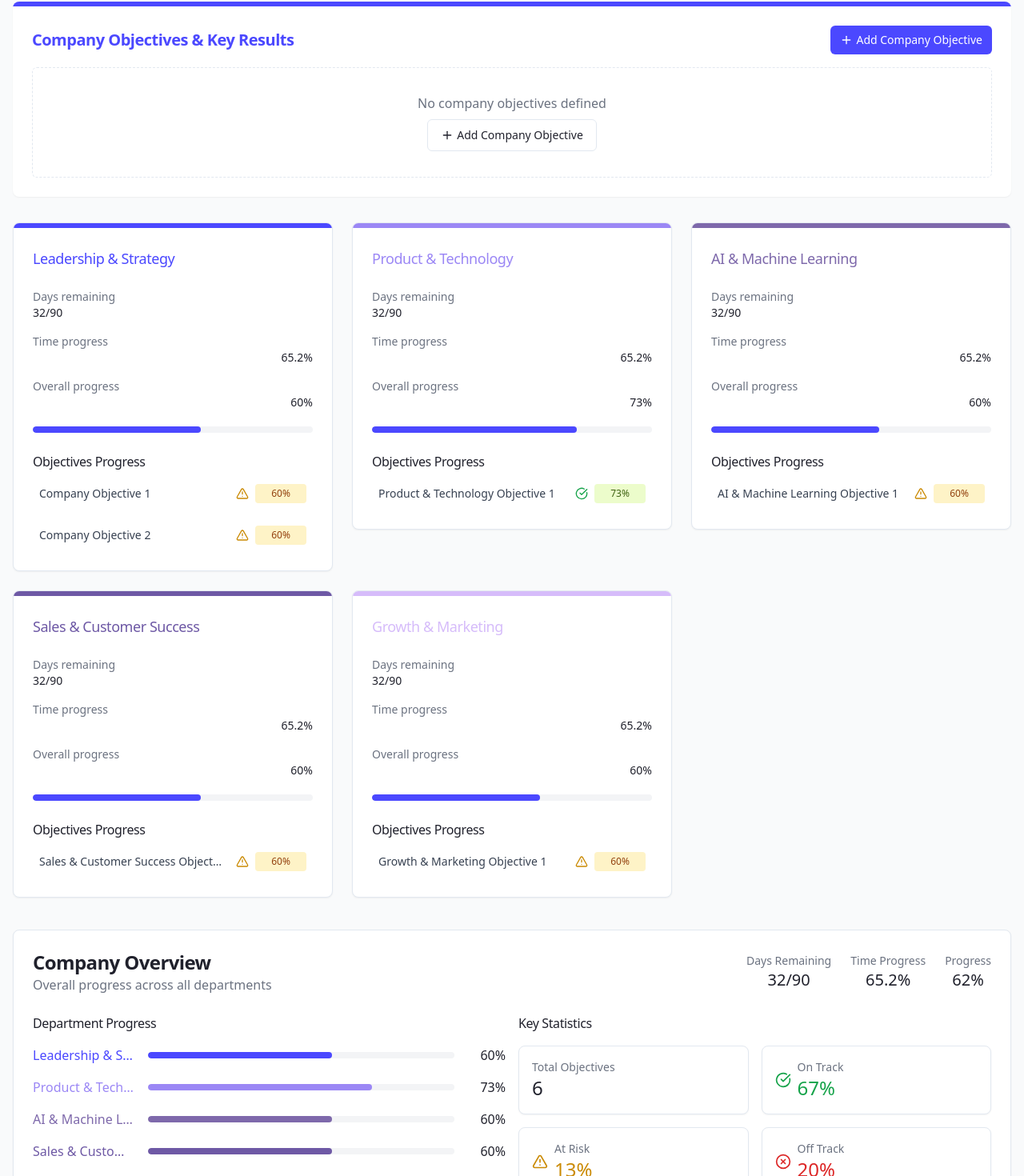
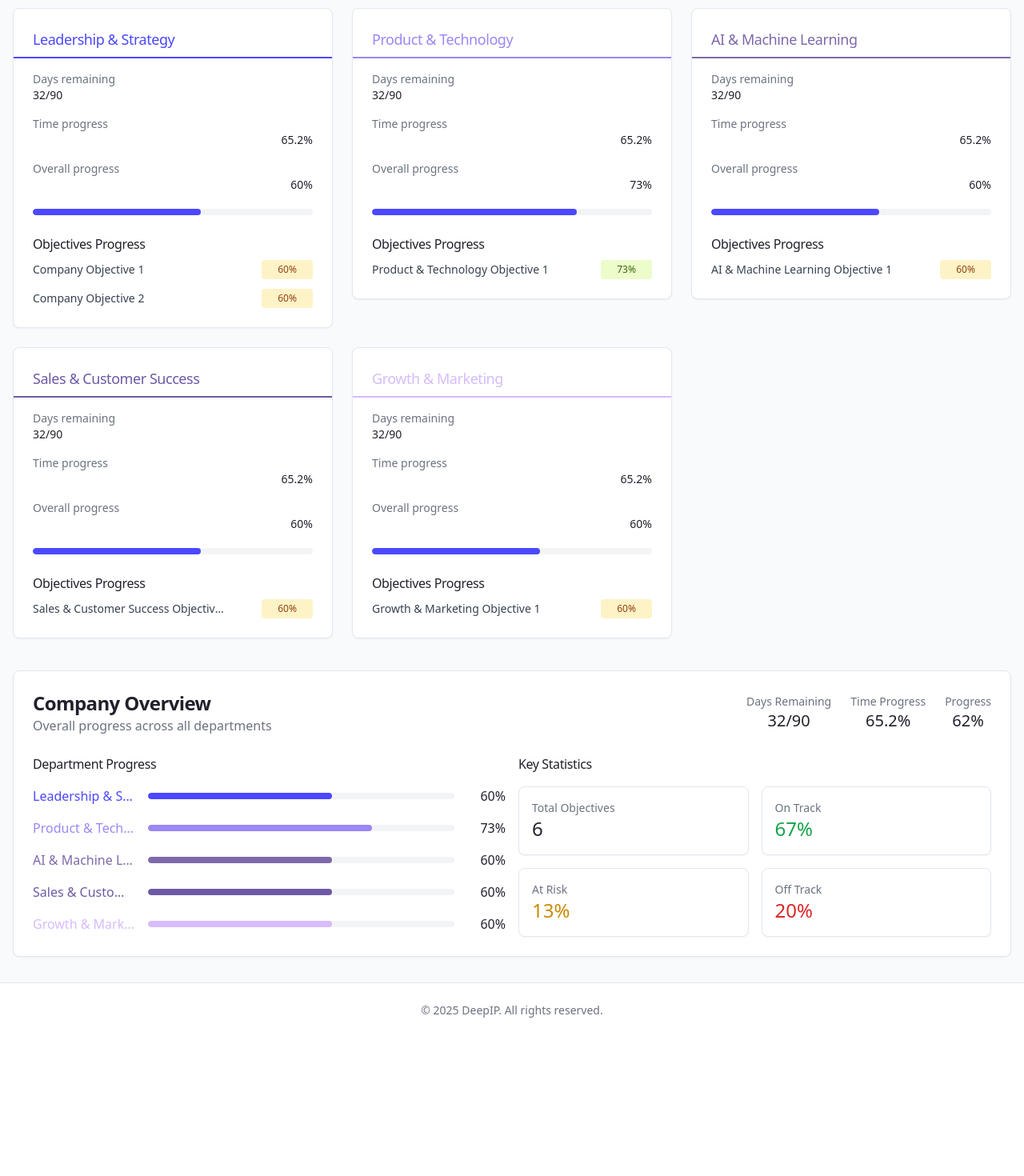
Before and after one commit to Pluurp/deepip-okr-flux, a React (Vite) app: page / in a window 1280 px wide. Shown: the part 355-1825 px from the top of the page at 80% size. After the commit the page ends 1652 px from the top, so only its background shows below. Built offline with nearby package versions, Linux system fonts and the light colour scheme.

Commit message:
Reverted to commit 125da8302ddf3f82cd1d17c847d9a5ab7191757a

```diff
--- a/src/components/DepartmentCard.tsx
+++ b/src/components/DepartmentCard.tsx
@@ -4,8 +4,6 @@ import { Card, CardContent, CardHeader, CardTitle } from "@/components/ui/card";
 import ProgressBar from "./ProgressBar";
 import { cn } from "@/lib/utils";
 import { Link } from "react-router-dom";
-import { AlertTriangle, CheckCircle, XCircle, Trophy, PlusCircle } from "lucide-react";
-import { Button } from "./ui/button";
 
 type DepartmentCardProps = {
   department: Department;
@@ -15,7 +13,6 @@ type DepartmentCardProps = {
     progress: number;
   }[];
   className?: string;
-  onAddObjective?: () => void;
 };
 
 const DepartmentCard = ({
@@ -23,21 +20,11 @@ const DepartmentCard = ({
   stats,
   objectives,
   className,
-  onAddObjective
 }: DepartmentCardProps) => {
-  // Function to get status icon based on progress
-  const getStatusIcon = (progress: number) => {
-    if (progress === 100) return <Trophy className="h-4 w-4 text-blue-600" />;
-    if (progress >= 70) return <CheckCircle className="h-4 w-4 text-green-600" />;
-    if (progress >= 30) return <AlertTriangle className="h-4 w-4 text-yellow-600" />;
-    return <XCircle className="h-4 w-4 text-red-600" />;
-  };
-
   return (
     <Link to={`/departments/${department.id}`}>
       <Card className={cn("overflow-hidden transition-all duration-300 hover:shadow-md hover:-translate-y-1", className)}>
-        <div className="h-1.5" style={{ backgroundColor: department.color }}></div>
-        <CardHeader className="pb-2">
+        <CardHeader className="pb-2" style={{ borderBottom: `2px solid ${department.color}` }}>
           <CardTitle className="text-lg font-medium" style={{ color: department.color }}>
             {department.name}
           </CardTitle>
@@ -83,31 +70,25 @@ const DepartmentCard = ({
 
           <div className="mt-4">
             <h4 className="font-medium mb-2">Objectives Progress</h4>
-            {objectives.length > 0 ? (
             <div className="space-y-3">
               {objectives.map((objective, index) => (
-                  <div key={index} className="flex justify-between items-center p-2 rounded-md hover:bg-gray-50">
+                <div key={index} className="flex justify-between items-center">
                   <span className="text-sm text-gray-700 truncate mr-4 max-w-[70%]">
                     {objective.title}
                   </span>
                   <div className="flex items-center gap-2">
-                      {getStatusIcon(objective.progress)}
                     <div
-                        className="w-16 h-6 rounded flex items-center justify-center text-xs font-medium"
+                      className="w-16 h-6 rounded flex items-center justify-center text-xs"
                       style={{
                         backgroundColor: objective.progress < 30
                           ? '#FFEDD5'
                           : objective.progress < 70
                             ? '#FEF3C7'
-                              : objective.progress === 100
-                                ? '#DBEAFE'
                             : '#ECFCCB',
                         color: objective.progress < 30
                           ? '#9A3412'
                           : objective.progress < 70
                             ? '#92400E'
-                              : objective.progress === 100
-                                ? '#1E40AF'
                             : '#3F6212'
                       }}
                     >
@@ -117,25 +98,6 @@ const DepartmentCard = ({
                 </div>
               ))}
             </div>
-            ) : (
-              <div className="flex flex-col items-center justify-center py-4 space-y-2 border border-dashed rounded-md">
-                <p className="text-sm text-gray-500">No objectives defined</p>
-                {onAddObjective && (
-                  <Button
-                    variant="outline"
-                    size="sm"
-                    className="mt-1 flex items-center gap-1"
-                    onClick={(e) => {
-                      e.preventDefault();
-                      onAddObjective();
-                    }}
-                  >
-                    <PlusCircle size={14} />
-                    Add Objective
-                  </Button>
-                )}
-              </div>
-            )}
           </div>
         </CardContent>
       </Card>
--- a/src/components/StatusIcon.tsx
+++ /dev/null
@@ -1,26 +0,0 @@
-
-import { Trophy, CheckCircle, AlertTriangle, XCircle } from "lucide-react";
-import { Status } from "@/types";
-
-type StatusIconProps = {
-  status: Status;
-  size?: number;
-  className?: string;
-};
-
-const StatusIcon = ({ status, size = 16, className }: StatusIconProps) => {
-  switch (status) {
-    case "Completed":
-      return <Trophy size={size} className={`text-blue-600 ${className}`} />;
-    case "On track":
-      return <CheckCircle size={size} className={`text-green-600 ${className}`} />;
-    case "At Risk":
-      return <AlertTriangle size={size} className={`text-yellow-600 ${className}`} />;
-    case "Off Track":
-      return <XCircle size={size} className={`text-red-600 ${className}`} />;
-    default:
-      return <CheckCircle size={size} className={`text-gray-400 ${className}`} />;
-  }
-};
-
-export default StatusIcon;
--- a/src/pages/Index.tsx
+++ b/src/pages/Index.tsx
@@ -1,19 +1,15 @@
 
-import { useEffect, useMemo, useState } from "react";
+import { useEffect, useMemo } from "react";
 import DashboardLayout from "@/layouts/DashboardLayout";
 import { departments } from "@/data/departments";
+import { getObjectivesByDepartment } from "@/data/okrData";
 import DepartmentCard from "@/components/DepartmentCard";
 import { Card, CardContent } from "@/components/ui/card";
-import { Calendar, Plus } from "lucide-react";
+import { Calendar } from "lucide-react";
 import { format } from "date-fns";
 import { useOKR } from "@/context/OKRContext";
 import { Link } from "react-router-dom";
 import { Button } from "@/components/ui/button";
-import ObjectiveList from "@/components/ObjectiveList";
-import { Objective } from "@/types";
-import { createNewObjective } from "@/utils/okrUtils";
-import { toast } from "sonner";
-import StatusIcon from "@/components/StatusIcon";
 
 const Index = () => {
   const {
@@ -22,35 +18,15 @@ const Index = () => {
     departmentStats: contextStats,
     cycle,
     objectives: allDepartmentObjectives,
-    refreshStats,
-    updateObjectives,
-    users
+    refreshStats
   } = useOKR();
-
-  // Add state for company objectives
-  const [companyObjectives, setCompanyObjectives] = useState<Objective[]>([]);
 
   // Force a refresh when the component mounts to ensure latest data
   useEffect(() => {
     document.title = "OKR Dashboard | DeepIP";
     // Ensure we have the latest stats on initial render
     refreshStats();
-
-    // Initialize company objectives
-    const savedCompanyOKRs = localStorage.getItem('company_okrs');
-    if (savedCompanyOKRs) {
-      try {
-        setCompanyObjectives(JSON.parse(savedCompanyOKRs));
-      } catch (e) {
-        console.error('Failed to parse saved company objectives', e);
-      }
-    }
   }, [refreshStats]);
-
-  // Save company objectives to localStorage when they change
-  useEffect(() => {
-    localStorage.setItem('company_okrs', JSON.stringify(companyObjectives));
-  }, [companyObjectives]);
 
   const formatDate = (dateString: string) => {
     try {
@@ -58,25 +34,6 @@ const Index = () => {
     } catch (e) {
       return "Invalid date";
     }
-  };
-
-  // Handle company objective updates
-  const handleCompanyObjectivesUpdate = (updatedObjectives: Objective[]) => {
-    setCompanyObjectives(updatedObjectives);
-  };
-
-  // Add new company objective
-  const handleAddCompanyObjective = () => {
-    const newObjective = createNewObjective('company', 'user1');
-
-    // Override with global dates and cycle
-    newObjective.startDate = globalStartDate;
-    newObjective.endDate = globalEndDate;
-    newObjective.cycle = cycle;
-
-    setCompanyObjectives([...companyObjectives, newObjective]);
-
-    toast.success("New company objective added");
   };
 
   // Use useMemo to calculate derived stats to prevent recalculation on every render
@@ -151,30 +108,6 @@ const Index = () => {
     };
   }, [allDepartmentObjectives, contextStats]);
 
-  // Handler for department objectives
-  const handleAddDepartmentObjective = (departmentId: string) => {
-    // Find a default owner from the department
-    const departmentUser = users.find(user => user.departmentId === departmentId);
-    const defaultOwnerId = departmentUser ? departmentUser.id : users[0].id;
-
-    // Create new objective with global dates and cycle
-    const newObjective = createNewObjective(departmentId, defaultOwnerId);
-
-    // Override with global dates and cycle
-    newObjective.startDate = globalStartDate;
-    newObjective.endDate = globalEndDate;
-    newObjective.cycle = cycle;
-
-    // Get current objectives for this department
-    const currentObjectives = allDepartmentObjectives[departmentId] || [];
-    const updatedObjectives = [...currentObjectives, newObjective];
-
-    // Update objectives in context
-    updateObjectives(departmentId, updatedObjectives);
-
-    toast.success(`New objective added to ${departmentId}`);
-  };
-
   return (
     <DashboardLayout>
       <div className="animate-fade-in">
@@ -222,44 +155,6 @@ const Index = () => {
           </CardContent>
         </Card>
 
-        {/* Company OKRs Section */}
-        <Card className="mb-6 overflow-hidden border-0 shadow-sm">
-          <div className="h-1.5 bg-deepip-primary"></div>
-          <CardContent className="p-6">
-            <div className="flex justify-between items-center mb-4">
-              <h2 className="text-xl font-bold text-deepip-primary">Company Objectives & Key Results</h2>
-              <Button
-                size="sm"
-                className="bg-deepip-primary text-white hover:bg-deepip-primary/90 flex items-center gap-1"
-                onClick={handleAddCompanyObjective}
-              >
-                <Plus size={16} />
-                Add Company Objective
-              </Button>
-            </div>
-
-            {companyObjectives.length > 0 ? (
-              <ObjectiveList
-                objectives={companyObjectives}
-                users={users}
-                onUpdate={handleCompanyObjectivesUpdate}
-              />
-            ) : (
-              <div className="flex flex-col items-center justify-center py-8 border border-dashed rounded-md">
-                <p className="text-gray-500 mb-2">No company objectives defined</p>
-                <Button
-                  variant="outline"
-                  onClick={handleAddCompanyObjective}
-                  className="flex items-center gap-1"
-                >
-                  <Plus size={16} />
-                  Add Company Objective
-                </Button>
-              </div>
-            )}
-          </CardContent>
-        </Card>
-
         <div className="grid grid-cols-1 md:grid-cols-2 lg:grid-cols-3 gap-6 mt-8">
           {departments.map((department) => {
             const deptObjectives = objectives[department.id] || [];
@@ -274,7 +169,6 @@ const Index = () => {
                 department={department}
                 stats={contextStats[department.id]}
                 objectives={objectivesSummary}
-                onAddObjective={() => handleAddDepartmentObjective(department.id)}
               />
             );
           })}
@@ -339,32 +233,17 @@ const Index = () => {
                     <p className="text-sm text-gray-500">Total Objectives</p>
                     <p className="text-2xl font-medium">{totalObjectives}</p>
                   </Card>
-                  <Card className="p-4 border shadow-sm flex items-center">
-                    <div className="mr-2">
-                      <StatusIcon status="On track" size={20} />
-                    </div>
-                    <div>
+                  <Card className="p-4 border shadow-sm">
                     <p className="text-sm text-gray-500">On Track</p>
                     <p className="text-2xl font-medium text-green-600">{statusCounts.onTrack}%</p>
-                    </div>
                   </Card>
-                  <Card className="p-4 border shadow-sm flex items-center">
-                    <div className="mr-2">
-                      <StatusIcon status="At Risk" size={20} />
-                    </div>
-                    <div>
+                  <Card className="p-4 border shadow-sm">
                     <p className="text-sm text-gray-500">At Risk</p>
                     <p className="text-2xl font-medium text-yellow-600">{statusCounts.atRisk}%</p>
-                    </div>
                   </Card>
-                  <Card className="p-4 border shadow-sm flex items-center">
-                    <div className="mr-2">
-                      <StatusIcon status="Off Track" size={20} />
-                    </div>
-                    <div>
+                  <Card className="p-4 border shadow-sm">
                     <p className="text-sm text-gray-500">Off Track</p>
                     <p className="text-2xl font-medium text-red-600">{statusCounts.offTrack}%</p>
-                    </div>
                   </Card>
                 </div>
               </div>
```
Also changed, not shown: src/components/ObjectiveList.tsx (+4 -5 lines), src/pages/Department.tsx (+6 -18 lines). Lines whose indentation alone changed are shown as unchanged.
